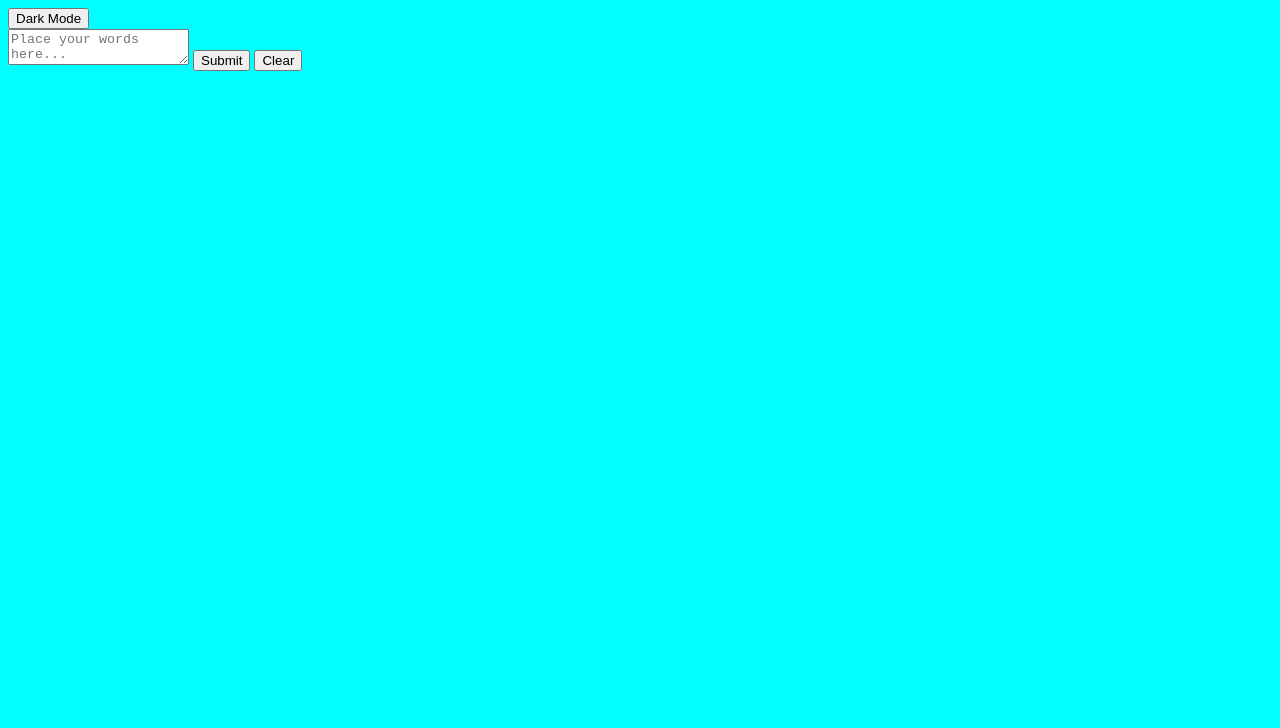
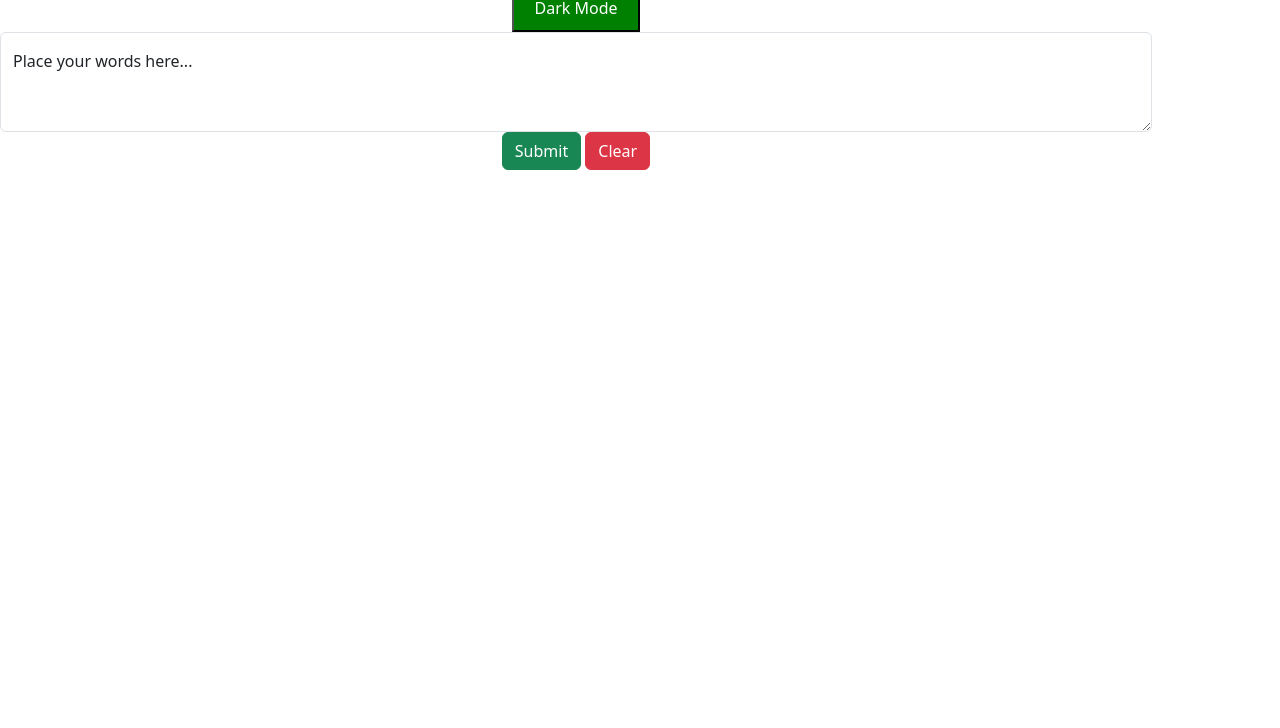
Before and after one commit to AVP4000/LAB-word-counter, a plain HTML site: page index.html in a window 1280 px wide. Shown: the part 72-800 px from the top of the page. Drawn offline with nearby package versions, Linux system fonts and the light colour scheme.

Commit message:
challenge 3 complete - added boostrap for textarea and buttons

```diff
--- a/index.html
+++ b/index.html
@@ -6,19 +6,22 @@
   <meta name="viewport" content="width=device-width, initial-scale=1.0">
   <title>Word Counter</title>
   <link rel="stylesheet" href="main.css">
+  <link href="https://cdn.jsdelivr.net/npm/bootstrap@5.3.3/dist/css/bootstrap.min.css" rel="stylesheet" integrity="sha384-QWTKZyjpPEjISv5WaRU9OFeRpok6YctnYmDr5pNlyT2bRjXh0JMhjY6hW+ALEwIH" crossorigin="anonymous">
 </head>
-<body>
+<body style="text-align: center;">
   <h1>Word Counter</h1>
   <button id="bg-switch">Dark Mode</button>
   <div id="error" class="error"></div>
-  <form>
-    <textarea placeholder="Place your words here..."></textarea>
-    <button type="submit">Submit</button>
-    <button type="reset">Clear</button>
+  <form class="form-floating">
+    <textarea class="form-control" rows="20" placeholder="Place your words here..." id="floatingTextarea2" style="height: 100px"></textarea>
+    <button type="submit" class="btn btn-success">Submit</button>
+    <button type="reset" class="btn btn-danger">Clear</button>
+    <label for="floatingTextarea2">Place your words here...</label>
   </form>
   <div id="word-count"></div>
 <br>
 <br>
   <script src="main.js"></script>
+  <script src="https://cdn.jsdelivr.net/npm/bootstrap@5.3.3/dist/js/bootstrap.bundle.min.js" integrity="sha384-YvpcrYf0tY3lHB60NNkmXc5s9fDVZLESaAA55NDzOxhy9GkcIdslK1eN7N6jIeHz" crossorigin="anonymous"></script>
 </body>
 </html>
--- a/main.css
+++ b/main.css
@@ -1,3 +1,27 @@
 body{
+    width: 90%;
+    margin: auto;
+    font-family: Arial, Helvetica, sans-serif;
     background-color: aqua;
 }
+
+h1 {
+    text-align: center;
+}
+
+textarea{
+    width: 100%;
+    margin: auto;
+    font-size: 1.5em;
+}
+
+form ::placeholder{
+    color: blue;
+}
+
+button {
+    padding: 10px 20px;
+    font-size: 1.5em;
+    background-color: green;
+    color: white;
+}
--- a/main.js
+++ b/main.js
@@ -16,6 +16,15 @@ const wordCounter = (value) => {
 // OPTIONAL CHALLENGE
 const toggleMode = (btnText) => {
   // complete the function
+  if (btnText.includes('Dark')) {
+    toggleButton.innerHTML = "Light Mode"
+    document.body.style.background = "black"
+    document.body.style.color = "white"
+  } else {
+    toggleButton.innerHTML = "Dark Mode"
+    document.body.style.background = "white"
+    document.body.style.color = "black"
+  }
 }
 
 // ************************************************ //
```
